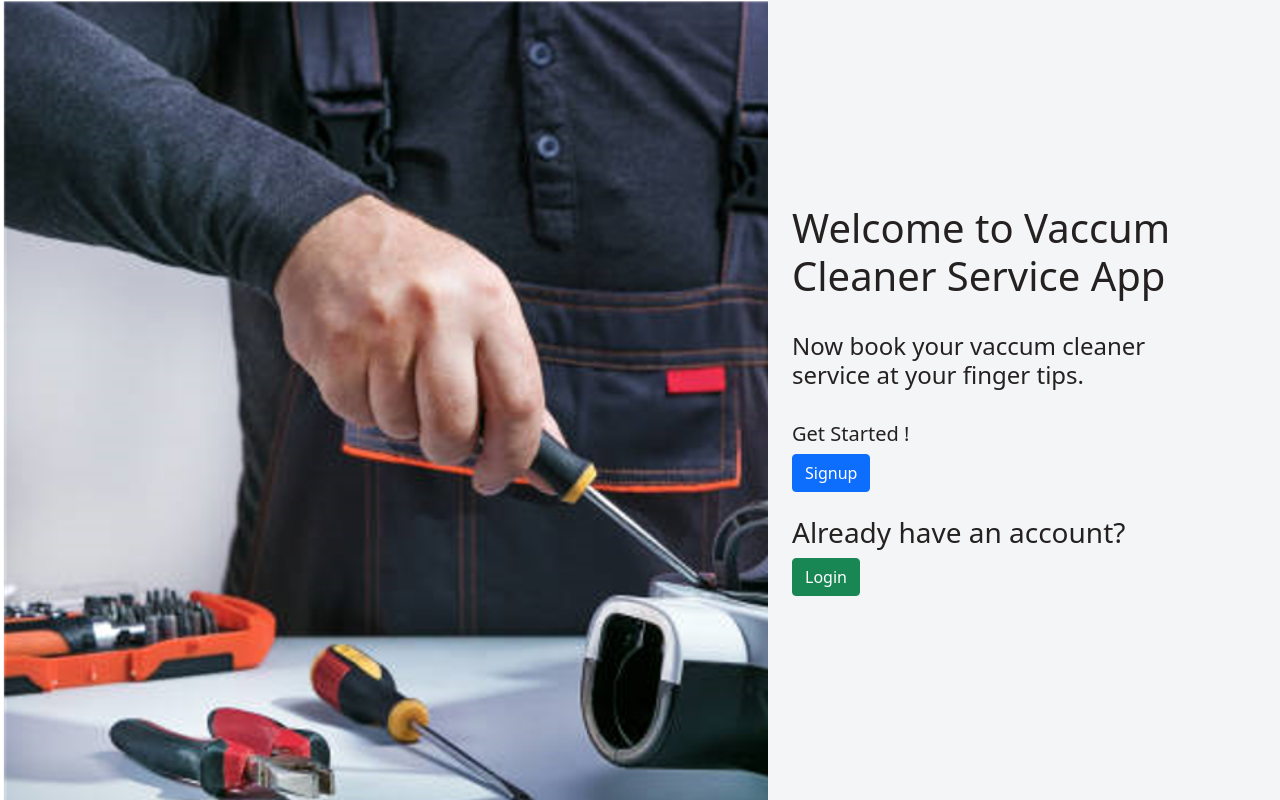
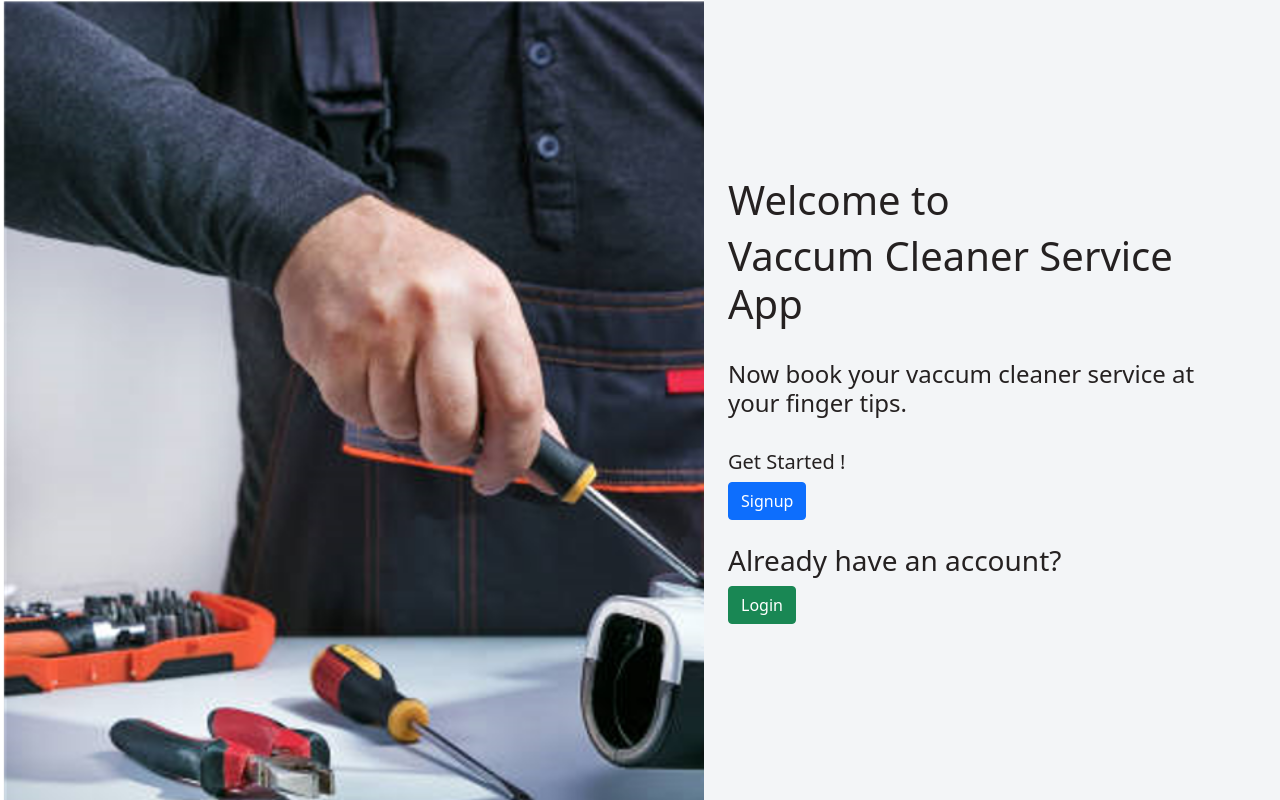
Before and after one commit to iamneo-production/ba964849-2c32-4910-a202-18c63fd34091, a React (Create React App) app in the folder reactapp/: page / in a window 1280 px wide. Built offline with nearby package versions, Linux system fonts and the light colour scheme.

Commit message:
Minor changes

```diff
--- a/reactapp/src/pages/LandingPage/LandingPage.js
+++ b/reactapp/src/pages/LandingPage/LandingPage.js
@@ -8,7 +8,8 @@ const LandingPage = () => {
     <div className={classes.container}>
       <div className={classes.image}></div>
         <div className={classes.element} >
-          <h1>Welcome to Vaccum Cleaner Service App</h1>
+          <h1>Welcome to </h1>
+          <h1>Vaccum Cleaner Service App</h1>
           <br></br>
           <h4>Now book your vaccum cleaner service at your finger tips.</h4>
           <br></br>
--- a/reactapp/src/pages/LandingPage/LandingPage.module.css
+++ b/reactapp/src/pages/LandingPage/LandingPage.module.css
@@ -1,6 +1,6 @@
 .image {
   background-image: url("../../assets/vaccum.png");
-  width: 60%;
+  width: 55%;
   height: 100%;
   background-repeat: no-repeat;
   background-size: cover;
@@ -18,5 +18,5 @@
 .element {
   margin-left: 24px;
   text-align: left;
-  width: 30%;
+  width: 40%;
 }
```
